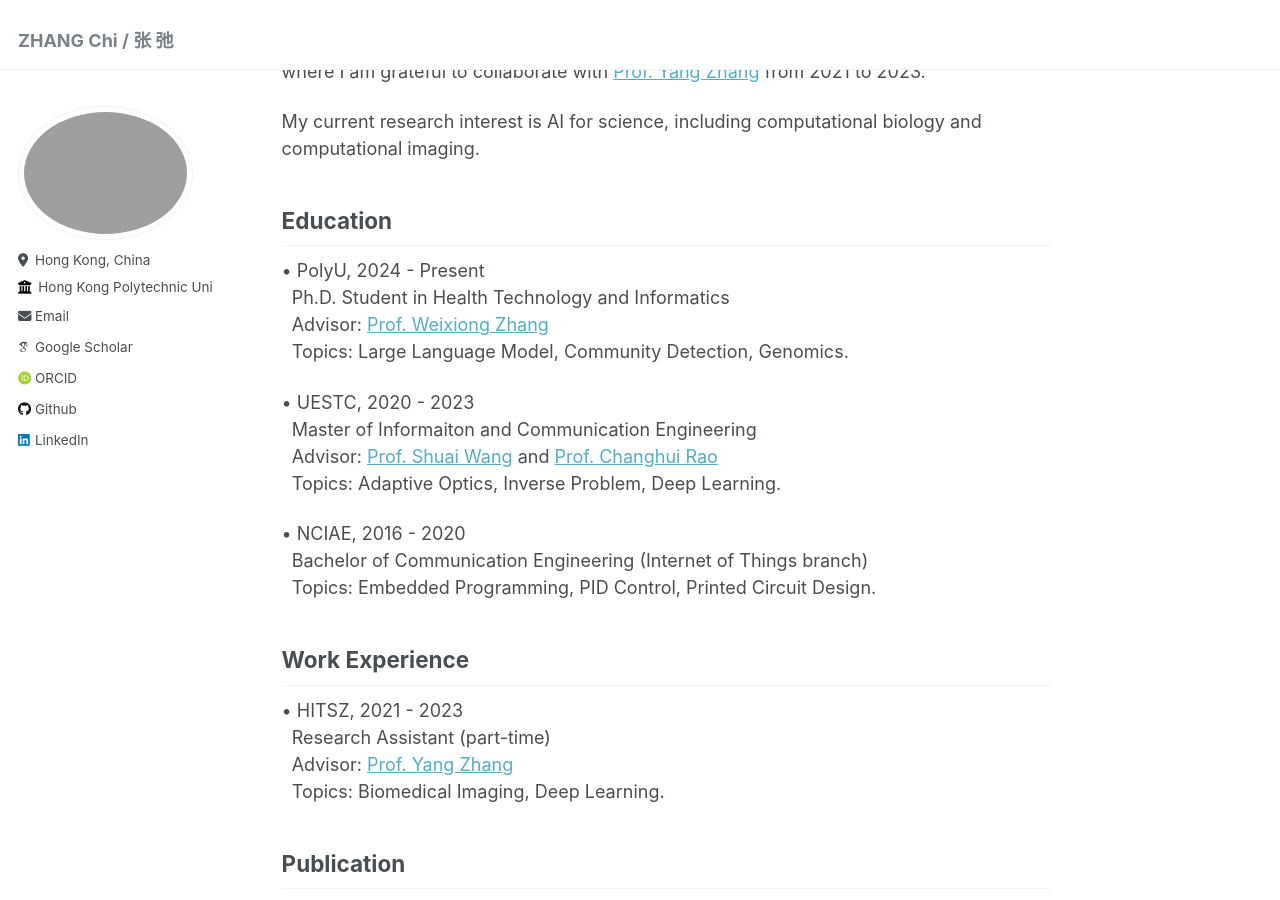
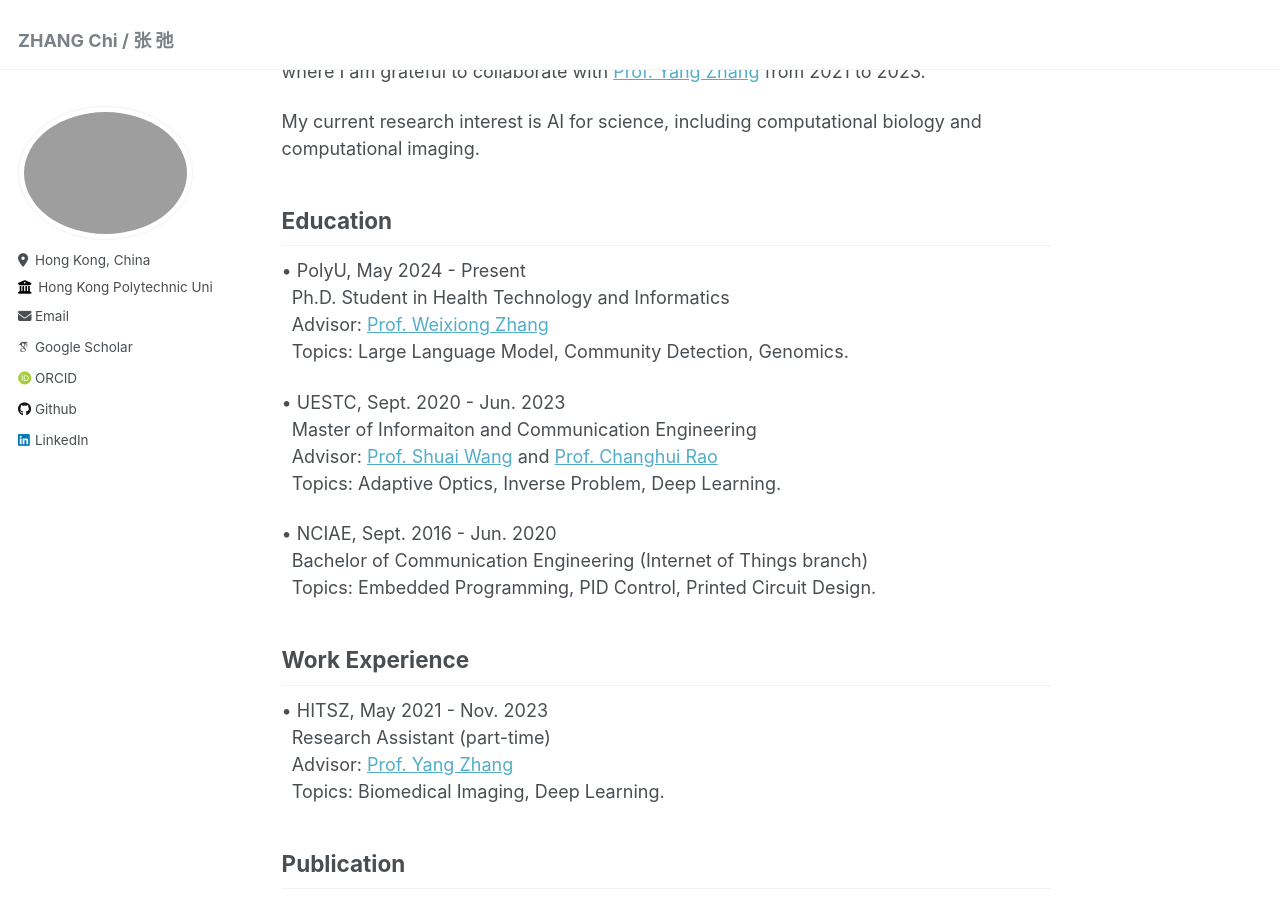
Before and after one commit to mrchasezhang/mrchasezhang.github.io, a Jekyll site: the page built from _pages/about.md, in a window 1280 px wide and 900 px high, scrolled down 384 px. Built offline with Jekyll 4.4.1, drawn with Linux system fonts in a browser that asks for light colours; some web fonts are replaced.

Commit message:
Update about.md

```diff
--- a/_pages/about.md
+++ b/_pages/about.md
@@ -15,22 +15,22 @@ I got my M.S. degree (2023) from School of Information and Communication Enginee
 My current research interest is AI for science, including computational biology and computational imaging.
 
 ## Education
-• PolyU, 2024 - Present
+• PolyU, May 2024 - Present
 &nbsp;  Ph.D. Student in Health Technology and Informatics
 &nbsp; Advisor: [Prof. Weixiong Zhang](https://www.polyu.edu.hk/hti/people/academic-staff/prof-zhang-weixiong/)
 &nbsp; Topics: Large Language Model, Community Detection, Genomics.
 
-• UESTC, 2020 - 2023
+• UESTC, Sept. 2020 - Jun. 2023
 &nbsp;  Master of Informaiton and Communication Engineering
 &nbsp; Advisor:  [Prof. Shuai Wang](https://faculty.uestc.edu.cn/wangshuai/zh_CN/index.htm) and [Prof. Changhui Rao](https://people.ucas.ac.cn/~chrao)
 &nbsp; Topics: Adaptive Optics, Inverse Problem, Deep Learning.
 
-• NCIAE, 2016 - 2020
+• NCIAE, Sept. 2016 - Jun. 2020
 &nbsp;  Bachelor of Communication Engineering (Internet of Things branch)
 &nbsp; Topics: Embedded Programming, PID Control, Printed Circuit Design.
 
 ## Work Experience
-• HITSZ, 2021 - 2023
+• HITSZ, May 2021 - Nov. 2023
 &nbsp;  Research Assistant (part-time)
 &nbsp; Advisor: [Prof. Yang Zhang](https://faculty.hitsz.edu.cn/zhangyang)
 &nbsp; Topics: Biomedical Imaging, Deep Learning.
```
